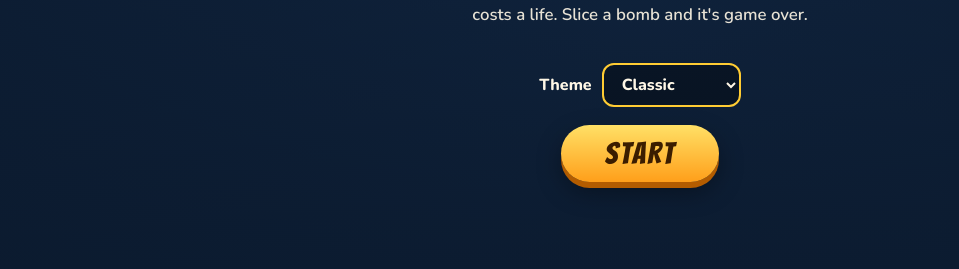
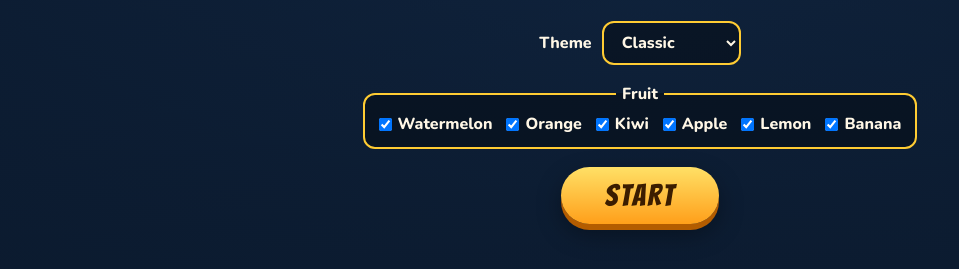
Before and after one commit to lsunny03/fruit-ninja, a plain HTML site: page index.html in a window 1280 px wide. Shown: the part 385-654 px from the top of the page, without its empty margins (0-959 px from the left). Drawn offline with nearby package versions, Linux system fonts and the light colour scheme.

Commit message:
Agent changes (background)
Santai-Kind: autosave
Santai-Author: lsunny
Santai-Changes: +0 ~1 -0

```diff
--- a/index.html
+++ b/index.html
@@ -36,6 +36,11 @@
   .theme-picker { display: flex; align-items: center; gap: 10px; font-weight: 800; }
   .theme-picker select { font: inherit; font-weight: 800; padding: 8px 14px; border-radius: 12px; border: 2px solid var(--accent, #ffcc33); background: rgba(0,0,0,.35); color: var(--ink); cursor: pointer; }
   .theme-picker select:focus-visible { outline: 3px solid #fff; outline-offset: 3px; }
+  .fruit-picker { border: 2px solid var(--accent, #ffcc33); border-radius: 12px; padding: 8px 14px 12px; background: rgba(0,0,0,.35); }
+  .fruit-picker legend { font-weight: 800; padding: 0 6px; }
+  #fruitOptions { display: flex; flex-wrap: wrap; gap: 8px 14px; justify-content: center; }
+  #fruitOptions label { display: flex; align-items: center; gap: 6px; font-weight: 800; cursor: pointer; text-transform: capitalize; }
+  #fruitOptions input:focus-visible { outline: 3px solid #fff; outline-offset: 3px; }
 </style>
 </head>
 <body>
@@ -63,6 +68,10 @@
       <option value="desert">Desert</option>
     </select>
   </label>
+  <fieldset class="fruit-picker">
+    <legend>Fruit</legend>
+    <div id="fruitOptions"></div>
+  </fieldset>
   <button id="startBtn">START</button>
 </div>
 
@@ -109,6 +118,25 @@
     arctic:  { label: 'Arctic',  top: '#e8f6ff', bottom: '#7fa9c9', accent: '#2a6fb0', shadow: '#3d6d8f', bg: '#7fa9c9' },
     desert:  { label: 'Desert',  top: '#ffd28a', bottom: '#b5542a', accent: '#fff0b3', shadow: '#7a3212', bg: '#b5542a' },
   };
+  const fruitOptions = document.getElementById('fruitOptions');
+  const savedFruits = JSON.parse(localStorage.getItem('fruitNinjaFruits') || 'null');
+  const enabledFruits = new Set(Array.isArray(savedFruits) ? savedFruits.filter(n => FRUITS.some(f => f.name === n)) : FRUITS.map(f => f.name));
+  if (!enabledFruits.size) FRUITS.forEach(f => enabledFruits.add(f.name));
+  FRUITS.forEach(f => {
+    const label = document.createElement('label');
+    const box = document.createElement('input');
+    box.type = 'checkbox';
+    box.value = f.name;
+    box.checked = enabledFruits.has(f.name);
+    box.addEventListener('change', () => {
+      if (box.checked) enabledFruits.add(f.name);
+      else if (enabledFruits.size > 1) enabledFruits.delete(f.name);
+      else { box.checked = true; return; }
+      localStorage.setItem('fruitNinjaFruits', JSON.stringify([...enabledFruits]));
+    });
+    label.append(box, f.name);
+    fruitOptions.append(label);
+  });
   const themeSelect = document.getElementById('themeSelect');
   const savedTheme = localStorage.getItem('fruitNinjaTheme');
   let theme = THEMES[savedTheme] ? savedTheme : 'classic';
@@ -159,7 +187,8 @@
 
   function spawnItem() {
     const isBomb = Math.random() < Math.min(0.08 + elapsed / 300, 0.2);
-    const type = isBomb ? BOMB : FRUITS[Math.floor(Math.random() * FRUITS.length)];
+    const pool = FRUITS.filter(f => enabledFruits.has(f.name));
+    const type = isBomb ? BOMB : pool[Math.floor(Math.random() * pool.length)];
     const x = W * (0.15 + Math.random() * 0.7);
     const y = H + type.r;
     const targetX = W * (0.2 + Math.random() * 0.6);
```
